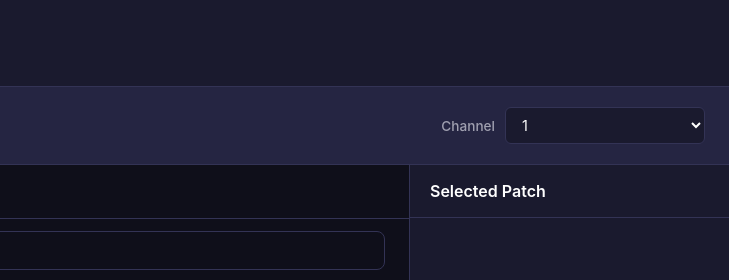
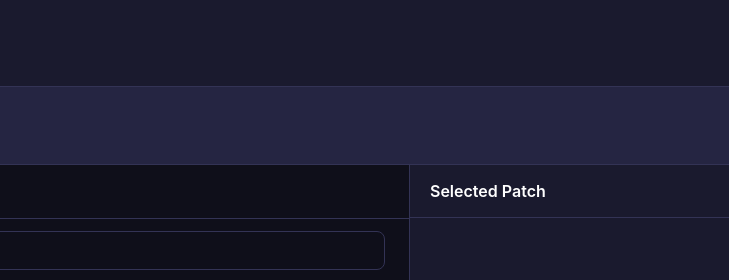
Before and after one commit to nickmoreton/patch-maker, an Electron app: page index.html in a window 1200 px wide. Shown: the top 280 px of the page, 471-1200 px from the left. Drawn offline with Linux system fonts and the light colour scheme; no server answers.

Commit message:
Remove global MIDI channel selector

```diff
--- a/index.html
+++ b/index.html
@@ -45,27 +45,6 @@
           </button>
           <div id="midiDeviceMenu" class="midi-device-menu" role="listbox" hidden></div>
         </div>
-      </div>
-      <div class="midi-setting midi-setting-channel">
-        <label for="midiChannel">Channel</label>
-        <select id="midiChannel">
-          <option value="1">1</option>
-          <option value="2">2</option>
-          <option value="3">3</option>
-          <option value="4">4</option>
-          <option value="5">5</option>
-          <option value="6">6</option>
-          <option value="7">7</option>
-          <option value="8">8</option>
-          <option value="9">9</option>
-          <option value="10">10</option>
-          <option value="11">11</option>
-          <option value="12">12</option>
-          <option value="13">13</option>
-          <option value="14">14</option>
-          <option value="15">15</option>
-          <option value="16">16</option>
-        </select>
       </div>
     </div>
 
--- a/renderer-midi.js
+++ b/renderer-midi.js
@@ -1,6 +1,7 @@
 (function attachRendererMidi(global) {
   const app = global.GenosApp;
   const { elements, state } = app;
+  const DEFAULT_MIDI_CHANNEL = 1;
 
   async function refreshMidiDevices() {
     if (state.midiRefreshPromise) {
@@ -208,8 +209,6 @@
   }
 
   async function sendPatch(patch) {
-    const channel = parseInt(elements.midiChannel.value, 10);
-
     if (!state.selectedMidiPortId || !state.midiConnected) {
       alert('Please connect to a MIDI device first');
       return;
@@ -218,7 +217,7 @@
     if (global.electronAPI) {
       try {
         const result = await global.electronAPI.sendPatch({
-          channel,
+          channel: DEFAULT_MIDI_CHANNEL,
           msb: patch.msb,
           lsb: patch.lsb,
           pc: patch.pc
@@ -235,7 +234,7 @@
     }
 
     if (state.webMidiOutput) {
-      const midiChannel = channel - 1;
+      const midiChannel = DEFAULT_MIDI_CHANNEL - 1;
       state.webMidiOutput.send([0xB0 + midiChannel, 0, patch.msb]);
       state.webMidiOutput.send([0xB0 + midiChannel, 32, patch.lsb]);
       state.webMidiOutput.send([0xC0 + midiChannel, patch.pc]);
--- a/renderer-state.js
+++ b/renderer-state.js
@@ -11,7 +11,6 @@
       midiStatusDot: doc.getElementById('midiStatusDot'),
       midiDeviceName: doc.getElementById('midiDeviceName'),
       midiDeviceStatus: doc.getElementById('midiDeviceStatus'),
-      midiChannel: doc.getElementById('midiChannel'),
       categorySearch: doc.getElementById('categorySearch'),
       categoryList: doc.getElementById('categoryList'),
       categoryCount: doc.getElementById('categoryCount'),
--- a/styles.css
+++ b/styles.css
@@ -135,27 +135,6 @@ body {
   font-size: 0.85rem;
   color: var(--text-secondary);
   font-weight: 500;
-}
-
-.midi-setting-channel {
-  margin-left: auto;
-}
-
-.midi-setting select {
-  padding: 8px 12px;
-  border-radius: 6px;
-  border: 1px solid var(--border);
-  background: var(--bg-secondary);
-  color: var(--text-primary);
-  font-family: var(--font-sans);
-  font-size: 0.9rem;
-  min-width: 200px;
-  cursor: pointer;
-}
-
-.midi-setting select:focus {
-  outline: none;
-  border-color: var(--accent);
 }
 
 .midi-device-control {
@@ -309,11 +288,6 @@ body {
 
   .midi-setting {
     width: 100%;
-  }
-
-  .midi-setting-channel {
-    width: auto;
-    margin-left: 0;
   }
 
   .midi-device-control {
```
